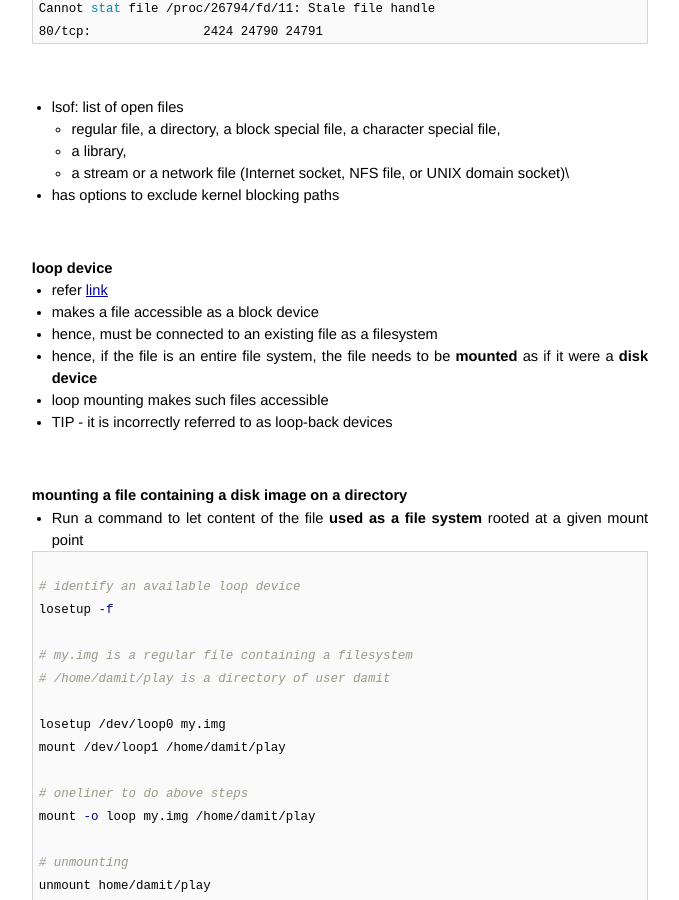
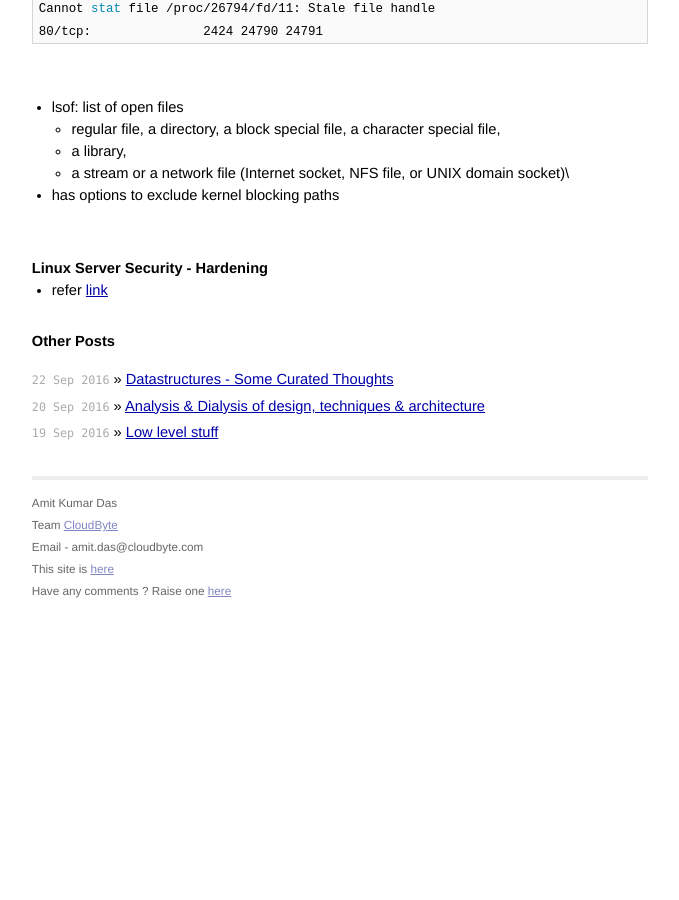
Before and after one commit to AmitKumarDas/amitkumardas.github.io, a Jekyll site: the page built from _posts/2016-09-21-my-troubleshooting-stories.md, in a window 1280 px wide and 900 px high, scrolled down 795 px. Shown: the whole window, without its empty margins (300-979 px from the left). Built offline with Jekyll 4.4.1, drawn with Linux system fonts in a browser that asks for light colours; after the commit the page ends 1409 px from its top, so only the background shows below that; some of the changed text lies outside the part shown.

Commit message:
Update and rename 2016-09-21-my-low-level-troubleshooting-stories.md to 2016-09-21-my-troubleshooting-stories.md

````diff
--- a/_posts/2016-09-21-my-low-level-troubleshooting-stories.md
+++ b/_posts/2016-09-21-my-troubleshooting-stories.md
@@ -53,48 +53,6 @@ Cannot stat file /proc/26794/fd/11: Stale file handle
 
 <br />
 
-### loop device
-
-- refer [link](https://en.wikipedia.org/wiki/Loop_device)
-- makes a file accessible as a block device
-- hence, must be connected to an existing file as a filesystem
-- hence, if the file is an entire file system, the file needs to be **mounted** as if it were a **disk device**
- - loop mounting makes such files accessible
-- TIP - it is incorrectly referred to as loop-back devices
-
-<br />
-
-### mounting a file containing a disk image on a directory
-
-- Run a command to let content of the file **used as a file system** rooted at a given mount point
-
-```shell
-
-# identify an available loop device
-losetup -f
-
-# my.img is a regular file containing a filesystem
-# /home/damit/play is a directory of user damit
-
-losetup /dev/loop0 my.img
-mount /dev/loop1 /home/damit/play
-
-# oneliner to do above steps
-mount -o loop my.img /home/damit/play
-
-# unmounting
-unmount home/damit/play
-# or, mount | grep "/home/damit/play"
-# or, losetup -a | grep my.img
-# you get the exact loop device
-unmount /dev/loop<<N>>
-
-```
-
-- At a lower level, the assoc & de-assoc of a file with a loop is done via ioctl system call on the loop device
-
-<br />
-
 ### Linux Server Security - Hardening
 
 - refer [link](https://dzone.com/articles/9-useful-tips-for-linux-server-security?edition=155252)
````
Also changed, not shown: other parts of _posts/2016-09-21-my-troubleshooting-stories.md (+2 -2 lines).
